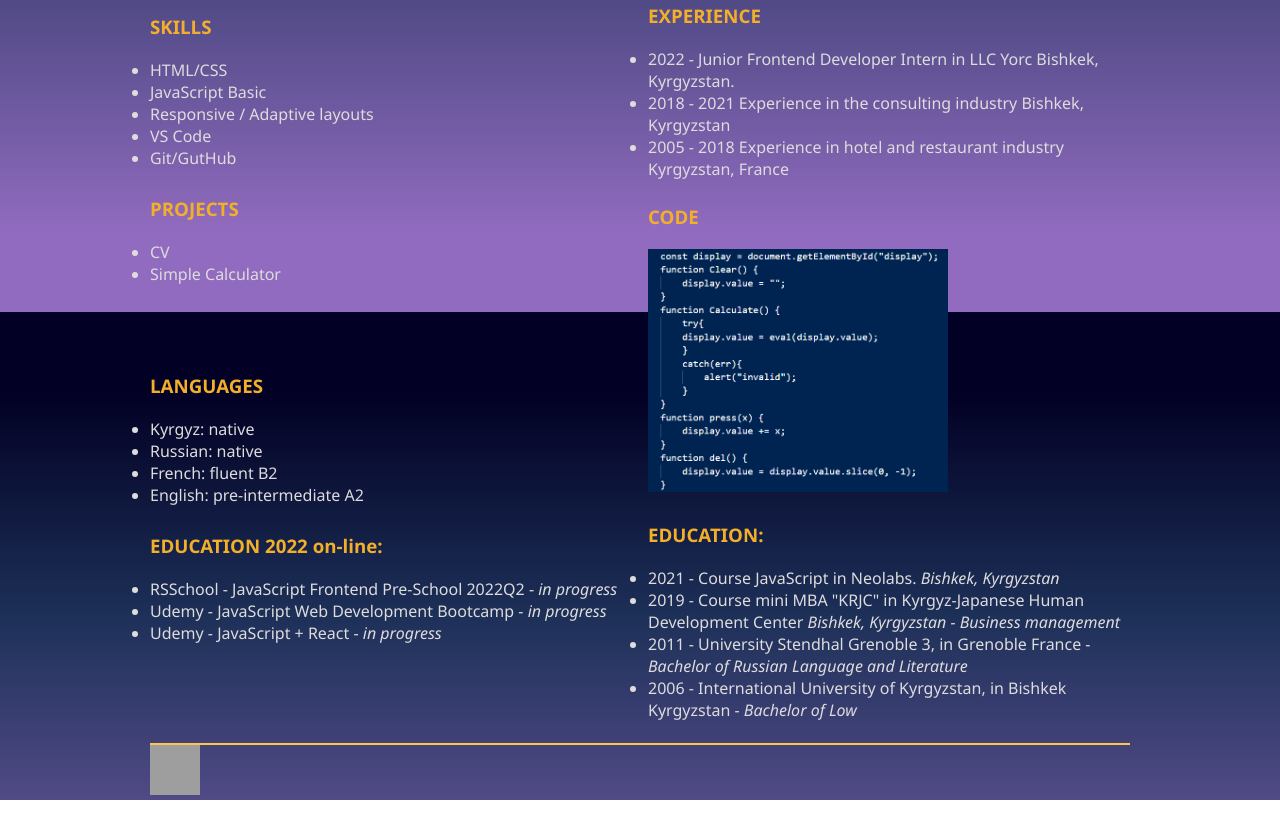
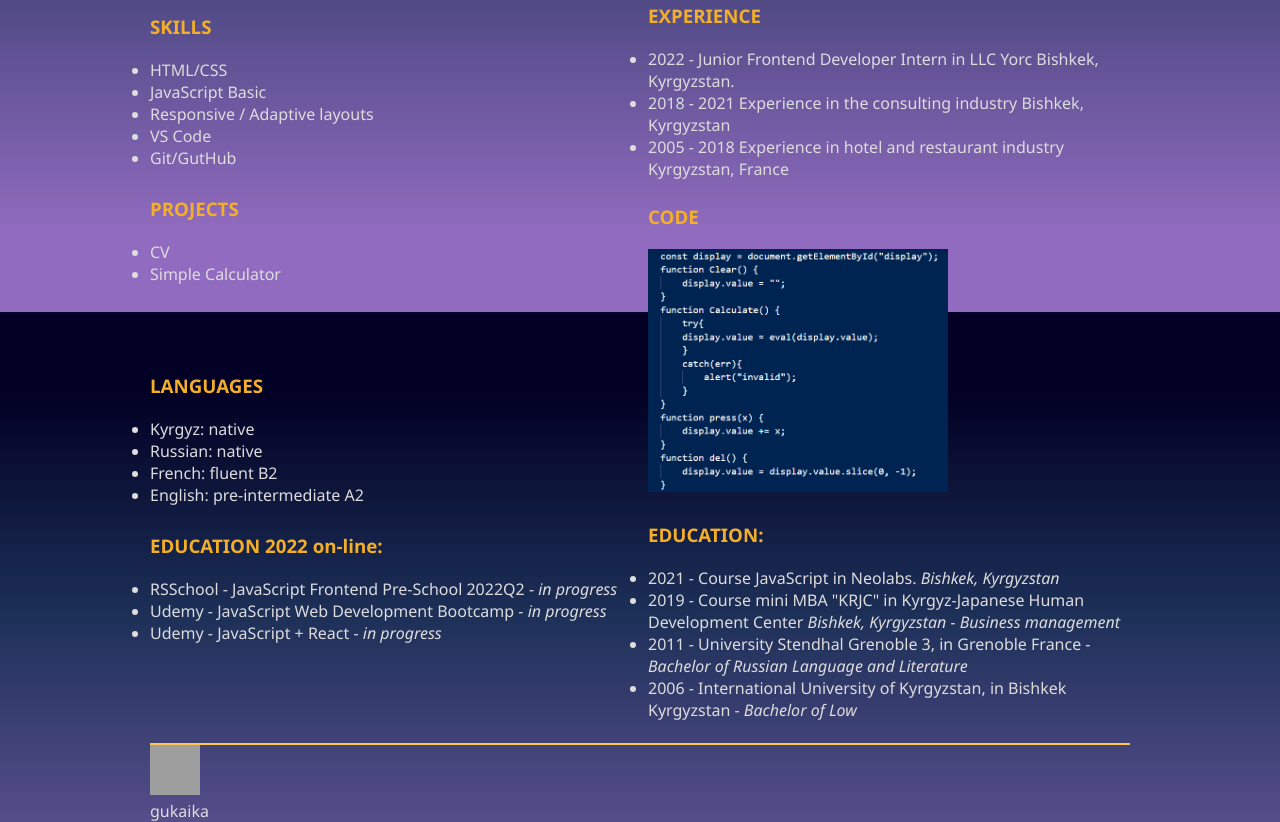
Before and after one commit to Gukaika/rsschool-cv, a plain HTML site: page index.html in a window 1280 px wide. Shown: the part 488-1310 px from the top of the page. Before the commit the page ends 1288 px from the top, so only its background shows below. Drawn offline with Linux system fonts and the light colour scheme; grey boxes are pictures that could not be loaded.

Commit message:
Update index.html

```diff
--- a/index.html
+++ b/index.html
@@ -120,6 +120,9 @@
         <div>
             <a href="https://rs.school/js-stage0/" target="_blank"><img src="https://rs.school/images/rs_school_js.svg" alt="RSSchool" height="50" width="50"></a>
         </div>
+                <div>
+            <a href="https://github.com/Gukaika">gukaika</a></li>
+        </div>
     </footer>
 </body>
 </html>
```
